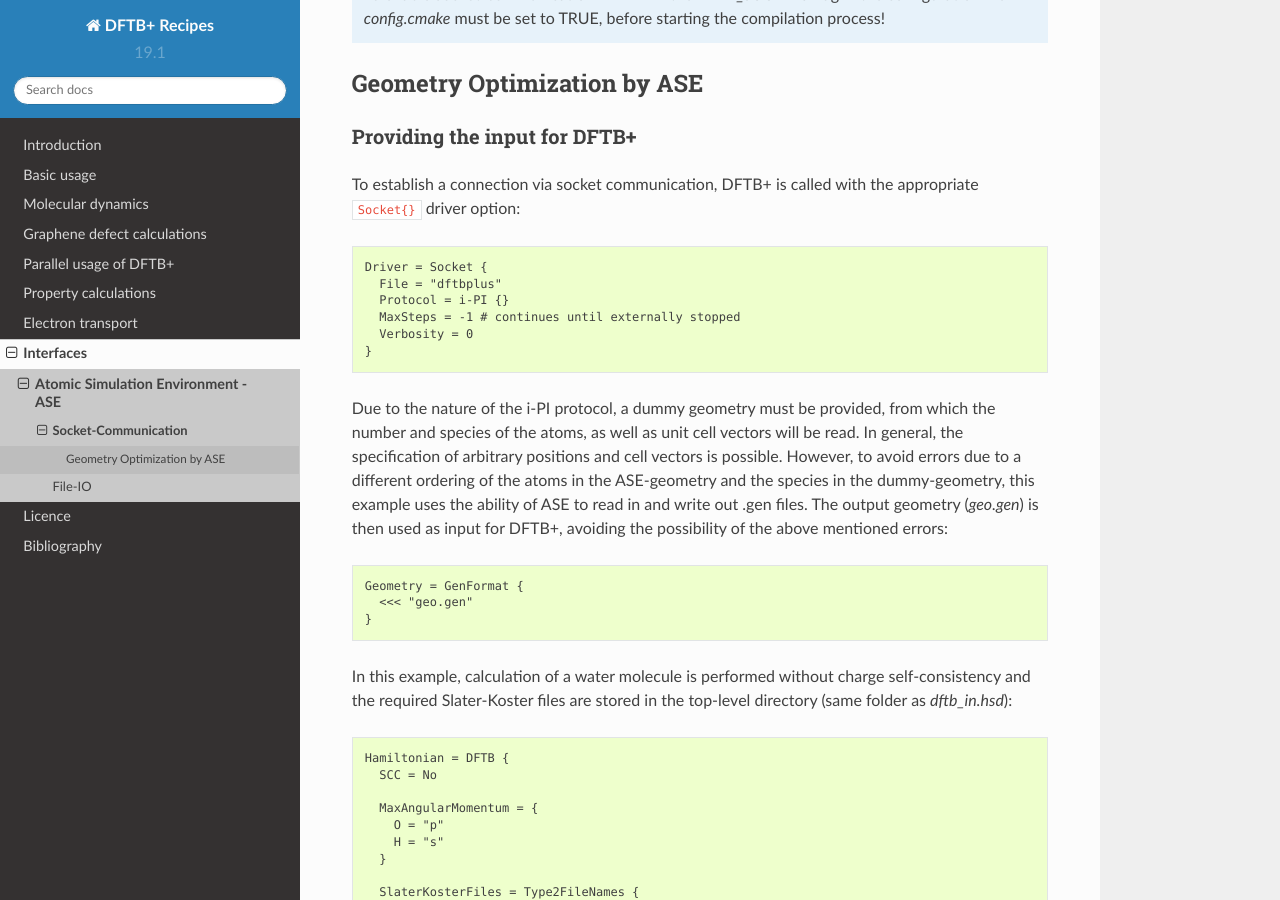
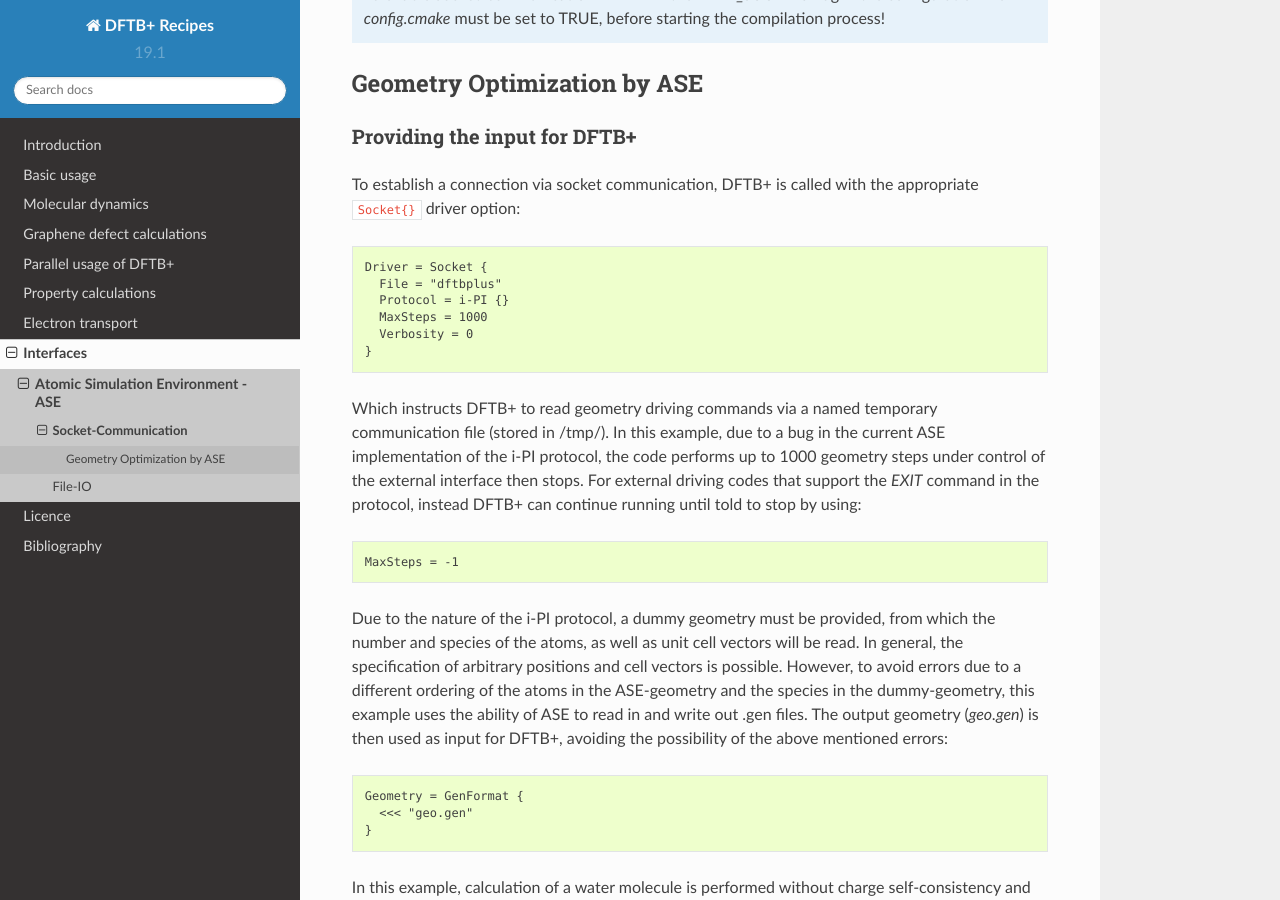
Before and after one commit to dftbplus/recipes, a Sphinx documentation site: the page built from docs/interfaces/ase/sockets/sockets.rst, in a window 1280 px wide and 900 px high, scrolled down 410 px. Built offline with Sphinx 7.4.7 and the Read the Docs theme 2.0.0, drawn with Linux system fonts in a browser that asks for light colours.

Commit message:
Reverted to specified number of iterations

```diff
--- a/docs/interfaces/ase/sockets/sockets.rst
+++ b/docs/interfaces/ase/sockets/sockets.rst
@@ -33,9 +33,18 @@ appropriate ``Socket{}`` driver option::
     Driver = Socket {
       File = "dftbplus"
       Protocol = i-PI {}
-      MaxSteps = -1 # continues until externally stopped
+      MaxSteps = 1000
       Verbosity = 0
     }
+
+Which instructs DFTB+ to read geometry driving commands via a named temporary
+communication file (stored in /tmp/). In this example, due to a bug in the
+current ASE implementation of the i-PI protocol, the code performs up to 1000
+geometry steps under control of the external interface then stops. For external
+driving codes that support the `EXIT` command in the protocol, instead DFTB+ can
+continue running until told to stop by using::
+
+  MaxSteps = -1
 
 Due to the nature of the i-PI protocol, a dummy geometry must be provided, from
 which the number and species of the atoms, as well as unit cell vectors will be
```
Also changed, not shown: 1 other file.
